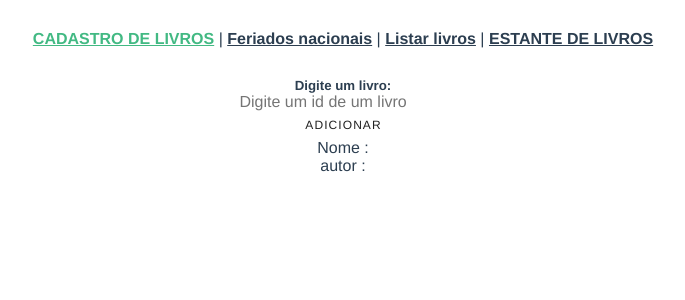
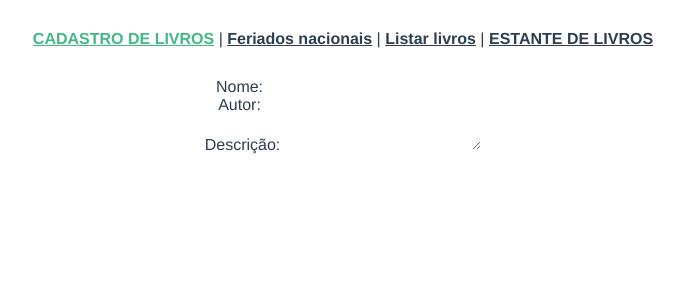
Before and after one commit to Gessilanee/livraria, a Vue app: page /about in a window 1280 px wide. Shown: the top 300 px of the page, without its empty margins (297-982 px from the left). Built offline with nearby package versions, Linux system fonts and the light colour scheme.

Commit message:
formulario HTML

```diff
--- a/src/views/About.vue
+++ b/src/views/About.vue
@@ -1,18 +1,17 @@
 <template>
-    <form method="POST" action="">
-    <div id="idDiv">
-        <h5>Digite um livro:</h5>
-        <input v-model="id" placeholder="Digite um id de um livro" >
+<form action="" method="post">
+    <div>
+        <label for="nome">Nome:</label>
+        <input type="text" id="nome" name="name"/>
     </div>
-    <div class="submit">
-        <v-btn text small color="primary" @click="buscar()"> Adicionar</v-btn>
+    <div>
+        <label for="email">Autor:</label>
+        <input type="text" id="author" name="author"/>
     </div>
-
-    <ul>
-      <li>Nome : {{livro.name}}</li>
-      <li>autor : {{livro.author}}</li>
-    </ul>
-
+    <div>
+        <label for="msg">Descrição:</label>
+        <textarea id="description" name="description"></textarea>
+    </div>
 </form>
 </template>
 
```
